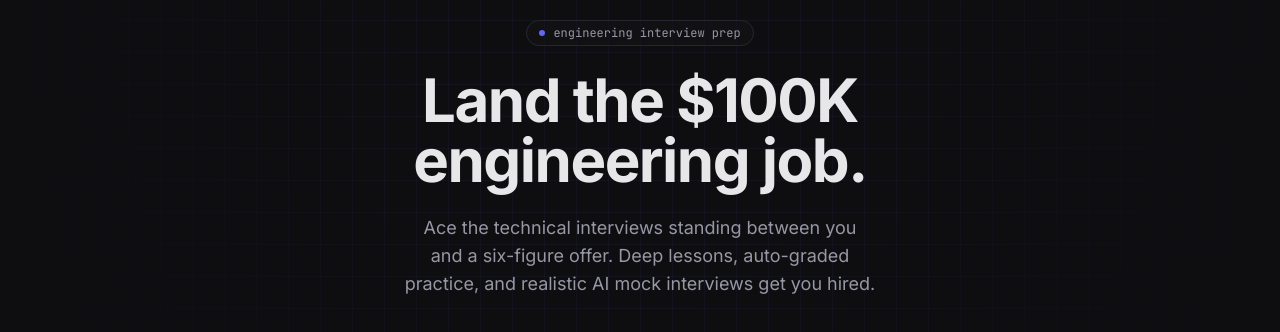
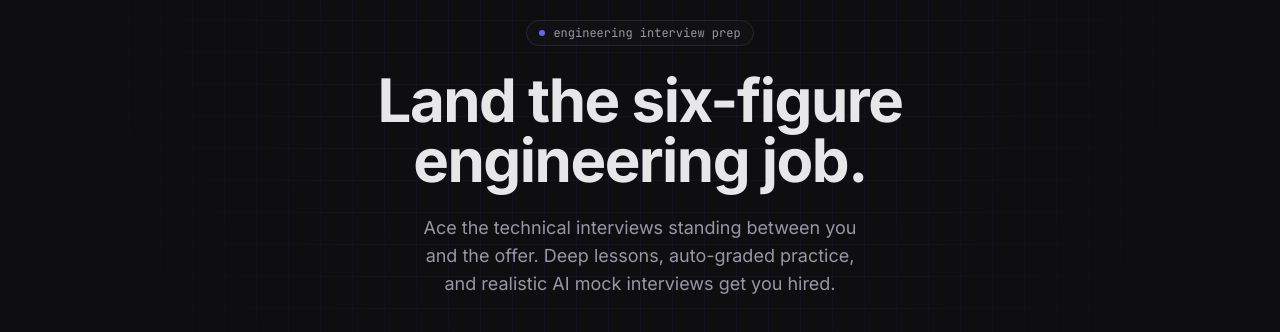
Before and after one commit to bryanafe1/stark-labs, a Next.js app: page / in a window 1280 px wide. Shown: the part 173-505 px from the top of the page. Built offline with nearby package versions, Linux system fonts and the light colour scheme; no server answers.

Commit message:
Landing headline: 'six-figure engineering job' instead of '$100K'

```diff
--- a/src/components/marketing/landing.tsx
+++ b/src/components/marketing/landing.tsx
@@ -66,13 +66,13 @@ export function Landing() {
           </span>
 
           <h1 className="max-w-3xl text-balance text-4xl font-bold tracking-tight sm:text-6xl">
-            Land the $100K engineering job.
+            Land the six-figure engineering job.
           </h1>
 
           <p className="mt-6 max-w-xl text-balance text-base text-muted-foreground sm:text-lg">
-            Ace the technical interviews standing between you and a six-figure
-            offer. Deep lessons, auto-graded practice, and realistic AI mock
-            interviews get you hired.
+            Ace the technical interviews standing between you and the offer. Deep
+            lessons, auto-graded practice, and realistic AI mock interviews get
+            you hired.
           </p>
 
           <div className="mt-9 flex flex-col items-center gap-3 sm:flex-row">
```
